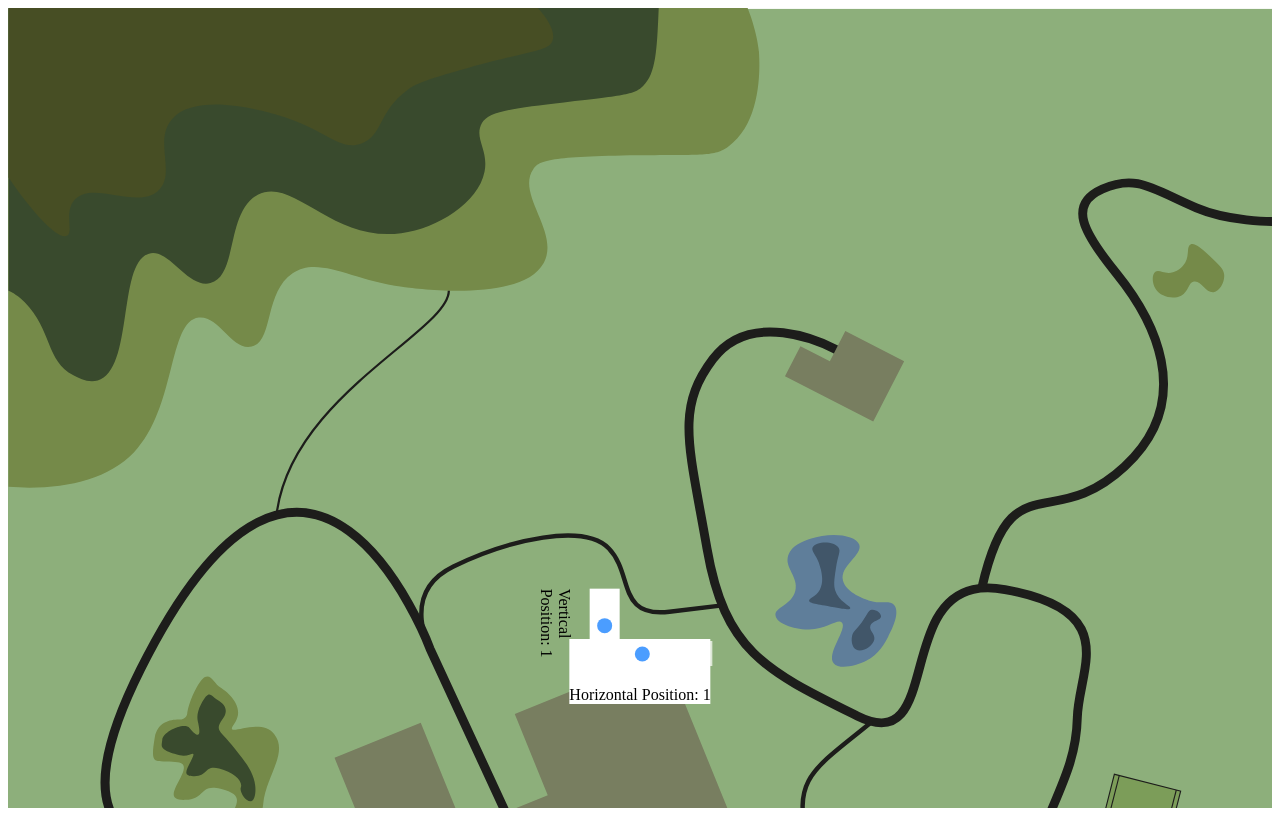
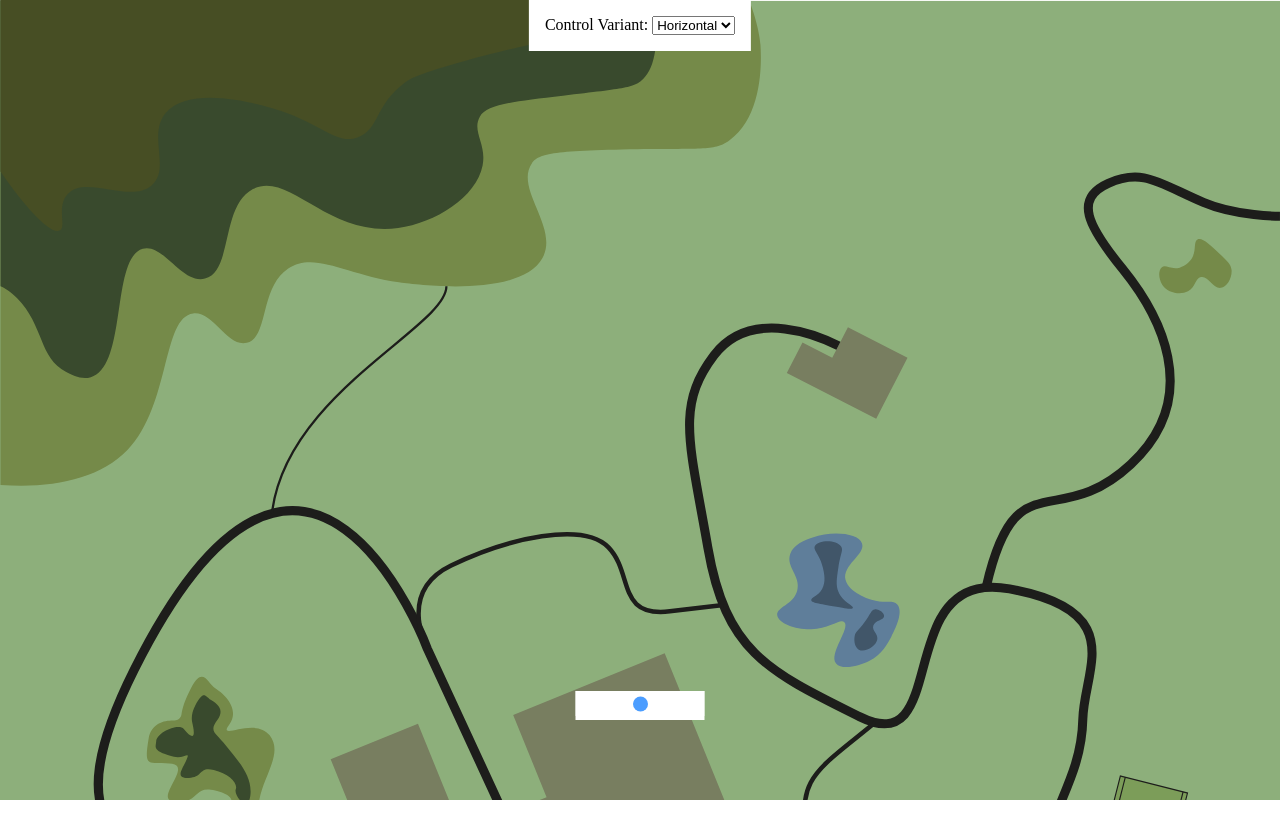
Before and after one commit to stefanvoegelisrf/bring-out-the-lobster, a website: page test2.html in a window 1280 px wide. Drawn offline with Linux system fonts and the light colour scheme.

Commit message:
add control variant selection

```diff
--- a/test2.html
+++ b/test2.html
@@ -4,8 +4,19 @@
 <head>
     <meta name="viewport" content="width=device-width, initial-scale=1">
     <style>
-        .yomama {
-            width: 200px;
+        * {
+            margin: 0;
+            padding: 0;
+        }
+
+        #settings {
+            z-index: 1;
+            position: absolute;
+            top: 0;
+            left: 50%;
+            transform: translateX(-50%);
+            background-color: white;
+            padding: 1rem;
         }
 
         #controls {
@@ -76,15 +87,20 @@
 </head>
 
 <body>
+    <div id="settings">
+        <label for="controlVariant">Control Variant:</label>
+        <select id="controlVariant">
+            <option value="horizontal" selected>Horizontal</option>
+            <option value="vertical">Vertical</option>
+        </select>
+    </div>
     <div id="controls">
         <div class="slidercontainer-vertical">
             <input type="range" min="0" max="2" value="1" class="slider" id="verticalSlider">
-            <p>Vertical Position: <span id="verticalDemo">1</span></p>
         </div>
 
         <div class="slidercontainer-horizontal">
             <input type="range" min="0" max="2" value="1" class="slider" id="horizontalSlider">
-            <p>Horizontal Position: <span id="horizontalDemo">1</span></p>
         </div>
     </div>
     <div class="image-container">
@@ -92,27 +108,34 @@
     </div>
 
     <script>
-        var verticalSlider = document.getElementById("verticalSlider");
-        var verticalOutput = document.getElementById("verticalDemo");
+        const verticalSlider = document.getElementById("verticalSlider");
 
-        var horizontalSlider = document.getElementById("horizontalSlider");
-        var horizontalOutput = document.getElementById("horizontalDemo");
+        const horizontalSlider = document.getElementById("horizontalSlider");
 
-        var image = document.getElementById("image");
+        const controlVariant = document.getElementById("controlVariant");
 
-        var verticalInterval;
-        var horizontalInterval;
+        controlVariant.onchange = controlVariantChanged;
+        function controlVariantChanged() {
+            if (controlVariant.value === "horizontal") {
+                document.querySelector(".slidercontainer-horizontal").style.display = "block";
+                document.querySelector(".slidercontainer-vertical").style.display = "none";
+            } else {
+                document.querySelector(".slidercontainer-horizontal").style.display = "none";
+                document.querySelector(".slidercontainer-vertical").style.display = "block";
+            }
+        }
+        controlVariantChanged();
+        const image = document.getElementById("image");
 
-        verticalOutput.innerHTML = verticalSlider.value;
-        horizontalOutput.innerHTML = horizontalSlider.value;
+        let verticalInterval;
+        let horizontalInterval;
+
 
         verticalSlider.oninput = function () {
-            verticalOutput.innerHTML = this.value;
             decideVerticalMovement(this.value);
         }
 
         horizontalSlider.oninput = function () {
-            horizontalOutput.innerHTML = this.value;
             decideHorizontalMovement(this.value);
         }
 
@@ -121,12 +144,12 @@
 
             if (value == 2) {
                 verticalInterval = setInterval(function () {
-                    var currentTop = parseInt(image.style.top || 0);
+                    const currentTop = parseInt(image.style.top || 0);
                     image.style.top = (currentTop - 1) + 'px';
                 }, 10); // Adjust the interval time as needed
             } else if (value == 0) {
                 verticalInterval = setInterval(function () {
-                    var currentTop = parseInt(image.style.top || 0);
+                    const currentTop = parseInt(image.style.top || 0);
                     image.style.top = (currentTop + 1) + 'px';
                 }, 10); // Adjust the interval time as needed
             }
@@ -137,12 +160,12 @@
 
             if (value == 0) {
                 horizontalInterval = setInterval(function () {
-                    var currentLeft = parseInt(image.style.left || 0);
+                    const currentLeft = parseInt(image.style.left || 0);
                     image.style.left = (currentLeft - 1) + 'px';
                 }, 10); // Adjust the interval time as needed
             } else if (value == 2) {
                 horizontalInterval = setInterval(function () {
-                    var currentLeft = parseInt(image.style.left || 0);
+                    const currentLeft = parseInt(image.style.left || 0);
                     image.style.left = (currentLeft + 1) + 'px';
                 }, 10); // Adjust the interval time as needed
             }
```
